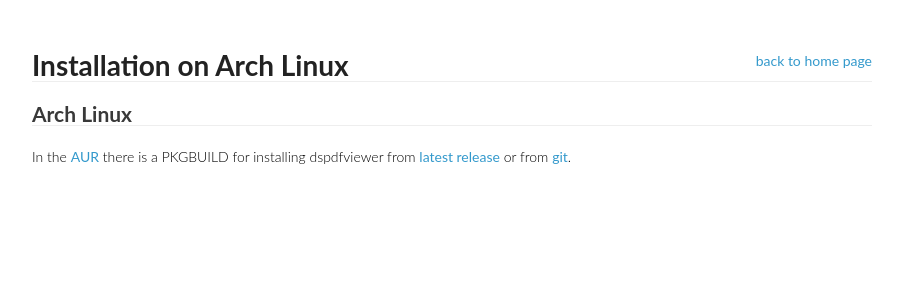
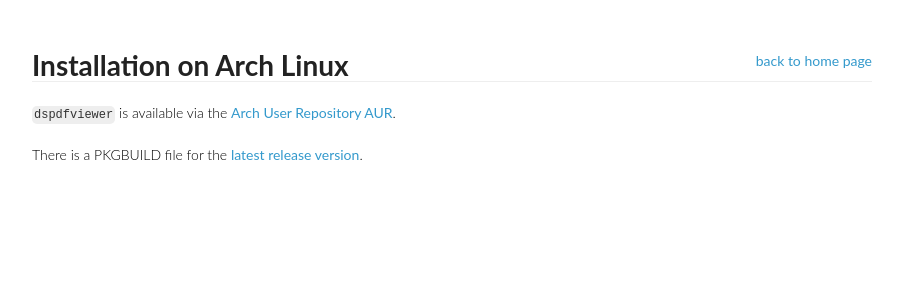
Before and after one commit to dannyedel/dspdfviewer, a Jekyll site: the page built from installation/arch.md, in a window 1280 px wide. Shown: the top 300 px of the page, without its empty margins (188-1091 px from the left). Built offline with Jekyll 4.4.1, drawn with Linux system fonts in a browser that asks for light colours.

Commit message:
Rewrite arch install instructions

```diff
--- a/installation/arch.md
+++ b/installation/arch.md
@@ -3,8 +3,10 @@ title: Installation on Arch Linux
 layout: default
 ---
 
-## Arch Linux
-In the [AUR](https://wiki.archlinux.org/index.php/Arch_User_Repository) there is
-a PKGBUILD for installing dspdfviewer from
-[latest release](https://aur.archlinux.org/packages/dspdfviewer/) or from
-[git](https://aur.archlinux.org/packages/dspdfviewer-git/).
+`dspdfviewer` is available via the [Arch User Repository AUR][aur].
+
+There is a PKGBUILD file for the [latest release version][release].
+
+[aur]: https://wiki.archlinux.org/index.php/Arch_User_Repository
+[release]: https://aur.archlinux.org/packages/dspdfviewer/
+[git]: https://aur.archlinux.org/packages/dspdfviewer-git/
```
